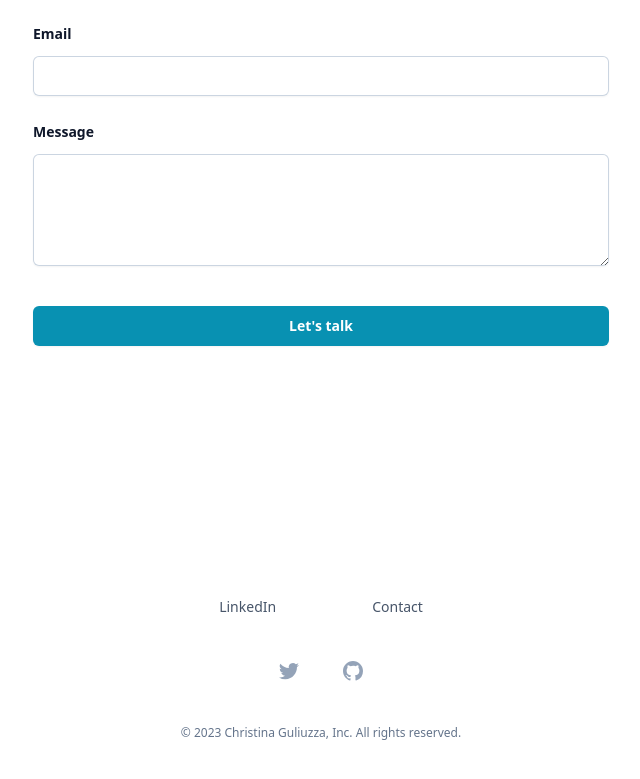
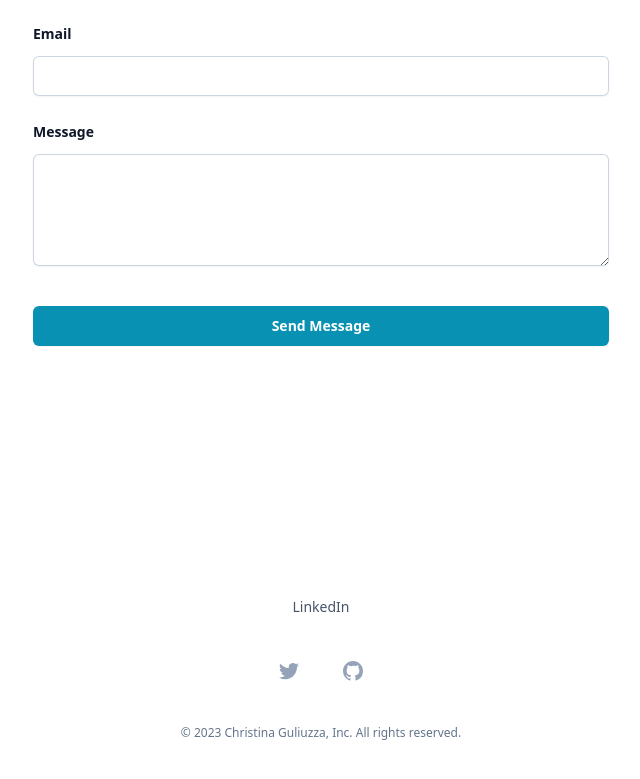
Before and after one commit to cguliuzza/tina-dev-site, a Next.js app: page / in a window 1280 px wide. Shown: the part 2560-3339 px from the top of the page, without its empty margins (319-959 px from the left). Built offline with nearby package versions, Linux system fonts and the light colour scheme.

Commit message:
require inputs and remove contact link from footer

```diff
--- a/app/portfolio/page.tsx
+++ /dev/null
@@ -1,15 +0,0 @@
-import type { Metadata } from 'next'
-import PortfolioProject from '../../components/PortfolioProject'
-
-export const metadata: Metadata = {
-  title: 'Portfolio',
-  description: 'Christina Guliuzza | Portfolio',
-}
-
-export default function PortfolioPage() {
-  return (
-    <div>
-      <PortfolioProject />
-    </div>
-  )
-}
--- a/components/ContactForm.tsx
+++ b/components/ContactForm.tsx
@@ -1,16 +1,4 @@
-'use client'
-
-import { useState } from 'react'
-import { ChevronDownIcon } from '@heroicons/react/20/solid'
-import { Switch } from '@headlessui/react'
-
-function classNames(...classes) {
-  return classes.filter(Boolean).join(' ')
-}
-
 export default function ContactForm() {
-  const [agreed, setAgreed] = useState(false)
-
   return (
     <div className="isolate bg-white py-24 px-6 sm:py-32 lg:px-8">
       <div className="absolute inset-x-0 top-[-10rem] -z-10 transform-gpu overflow-hidden blur-3xl sm:top-[-20rem]">
@@ -61,6 +49,7 @@ export default function ContactForm() {
             </label>
             <div className="mt-2.5">
               <input
+                required
                 type="text"
                 name="first-name"
                 id="first-name"
@@ -78,6 +67,7 @@ export default function ContactForm() {
             </label>
             <div className="mt-2.5">
               <input
+                required
                 type="text"
                 name="last-name"
                 id="last-name"
@@ -96,6 +86,7 @@ export default function ContactForm() {
             </label>
             <div className="mt-2.5">
               <input
+                required
                 type="email"
                 name="email"
                 id="email"
@@ -113,6 +104,7 @@ export default function ContactForm() {
             </label>
             <div className="mt-2.5">
               <textarea
+                required
                 name="message"
                 id="message"
                 rows={4}
@@ -127,7 +119,7 @@ export default function ContactForm() {
             type="submit"
             className="block w-full rounded-md bg-cyan-600 px-3.5 py-2.5 text-center text-sm font-semibold text-white shadow-sm hover:bg-cyan-500 focus-visible:outline focus-visible:outline-2 focus-visible:outline-offset-2 focus-visible:outline-cyan-600"
           >
-            Let's talk
+            Send Message
           </button>
         </div>
       </form>
--- a/components/Footer.tsx
+++ b/components/Footer.tsx
@@ -8,7 +8,6 @@ const navigation = {
       rel: 'noopener noreferrer',
       target: '_blank',
     },
-    { name: 'Contact', href: '/#contact' },
   ],
   social: [
     {
```
